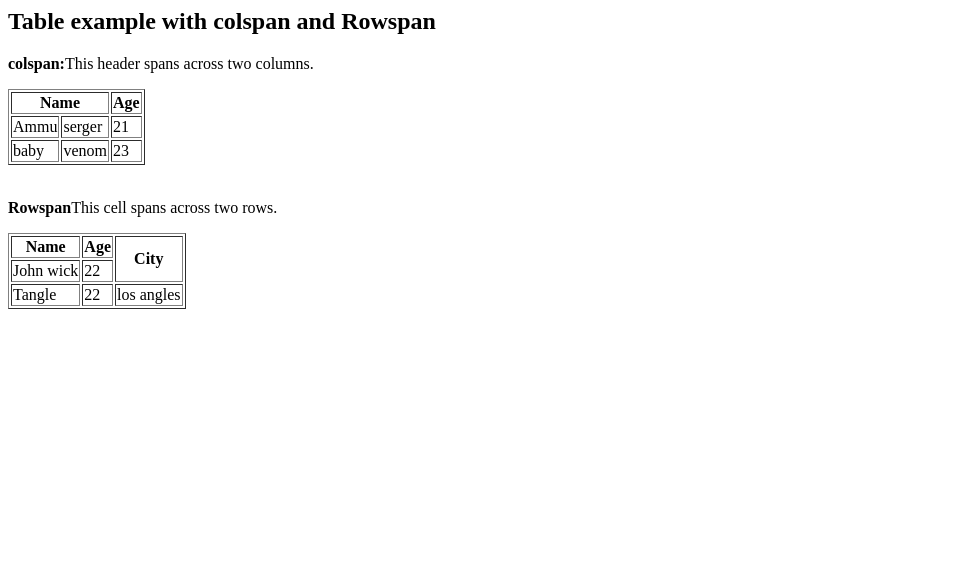
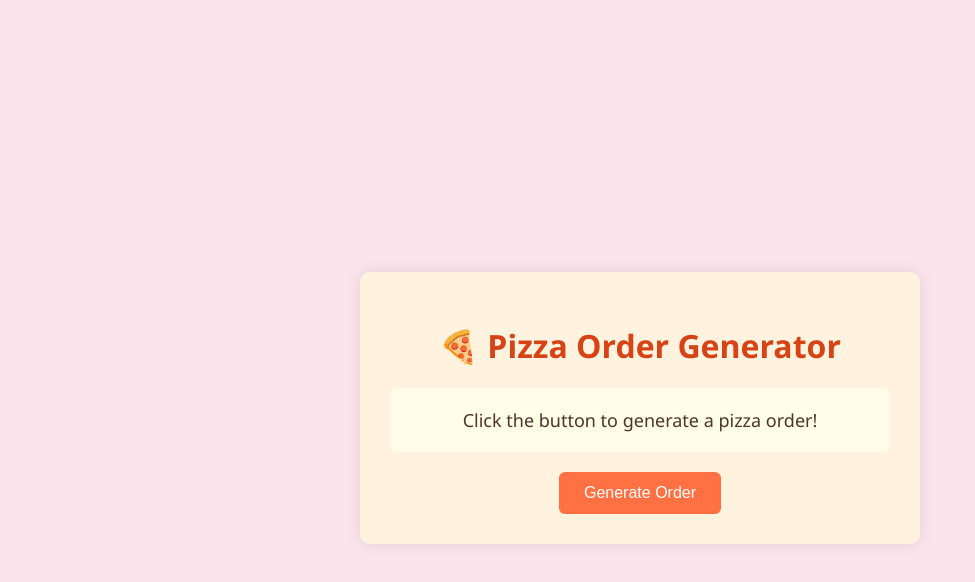
Before and after one commit to Sharmila0997/MyfirstRepot, a plain HTML site: page index.html in a window 1280 px wide. Shown: the whole page, without its empty margins (0-975 px from the left). Drawn offline with Linux system fonts and the light colour scheme.

Commit message:
Add files via upload

```diff
--- a/index.html
+++ b/index.html
@@ -1,41 +1,19 @@
- <html>
+<!DOCTYPE html>
+<html lang="en">
 <head>
-<title>Table with colspan and Rowspan</title>
+  <meta charset="UTF-8" />
+  <meta name="viewport" content="width=device-width, initial-scale=1.0"/>
+  <title>Pizza Order Generator</title>
+  <link rel="stylesheet" href="style.css" />
+</head>
 <body>
-    <h2>Table example with colspan and Rowspan</h2>
-    <p><strong>colspan:</strong>This header spans across two columns.</p>     <table border="1">
-        <tr>
-            <th colspan="2">Name</th>
-            <th>Age</th>
-        </tr>
-        <tr>
-            <td>Ammu</td>
-            <td>serger</td>
-            <td>21</td>
-        </tr>
-        <tr>
-            <td>baby</td>
-            <td>venom</td>
-            <td>23</td>
-        </tr>
- </table>
-    <br>
-    <p><strong>Rowspan</strong>This cell spans across two rows.</p>
-<table border="1">
-        <tr>
-            <th>Name</th>
-            <th>Age</th>
-            <th rowspan="2">City</th>
-         </tr>
-        <tr>
-            <td>John wick</td>
-            <td>22</td>
-        </tr>
-        <tr>
-            <td>Tangle</td>
-            <td>22</td>
-            <td>los angles</td>
-        </tr>
-    </table>
- </body>
+  <div class="container">
+    <h1>🍕 Pizza Order Generator</h1>
+    <div id="orderDisplay" class="order-box">
+      Click the button to generate a pizza order!
+    </div>
+    <button onclick="generatePizza()">Generate Order</button>
+  </div>
+  <script src="script.js"></script>
+</body>
 </html>
--- /dev/null
+++ b/script.js
@@ -0,0 +1,26 @@
+const crusts = ["Thin Crust", "Cheese Burst", "Pan Crust", "Stuffed Crust", "Whole Wheat"];
+const sauces = ["Tomato Basil", "BBQ", "Pesto", "Garlic White", "Spicy Red"];
+const toppings = ["Pepperoni", "Mushrooms", "Olives", "Onions", "Bell Peppers", "Jalapenos", "Pineapple", "Bacon"];
+const sizes = ["Small", "Medium", "Large", "Extra Large"];
+
+function getRandomItem(array) {
+  return array[Math.floor(Math.random() * array.length)];
+}
+
+function generatePizza() {
+  const size = getRandomItem(sizes);
+  const crust = getRandomItem(crusts);
+  const sauce = getRandomItem(sauces);
+
+  // Choose 3 random toppings
+  const shuffledToppings = toppings.sort(() => 0.5 - Math.random());
+  const selectedToppings = shuffledToppings.slice(0, 3);
+
+  const order = `Your pizza order:
+  <br><strong>Size:</strong> ${size}
+  <br><strong>Crust:</strong> ${crust}
+  <br><strong>Sauce:</strong> ${sauce}
+  <br><strong>Toppings:</strong> ${selectedToppings.join(', ')}`;
+
+  document.getElementById("orderDisplay").innerHTML = order;
+}
--- /dev/null
+++ b/style.css
@@ -0,0 +1,47 @@
+body {
+  font-family: 'Segoe UI', Tahoma, Geneva, Verdana, sans-serif;
+  background-color: #fce4ec;
+  display: flex;
+  justify-content: center;
+  align-items: center;
+  height: 100vh;
+}
+
+.container {
+  text-align: center;
+  background-color: #fff3e0;
+  padding: 30px;
+  border-radius: 10px;
+  box-shadow: 0 0 15px rgba(0,0,0,0.1);
+  width: 90%;
+  max-width: 500px;
+}
+
+h1 {
+  color: #d84315;
+}
+
+button {
+  background-color: #ff7043;
+  color: white;
+  padding: 12px 25px;
+  font-size: 16px;
+  border: none;
+  border-radius: 6px;
+  margin-top: 20px;
+  cursor: pointer;
+  transition: background 0.3s;
+}
+
+button:hover {
+  background-color: #ff5722;
+}
+
+.order-box {
+  margin-top: 20px;
+  background: #fffde7;
+  padding: 20px;
+  border-radius: 8px;
+  font-size: 18px;
+  color: #4e342e;
+}
```
